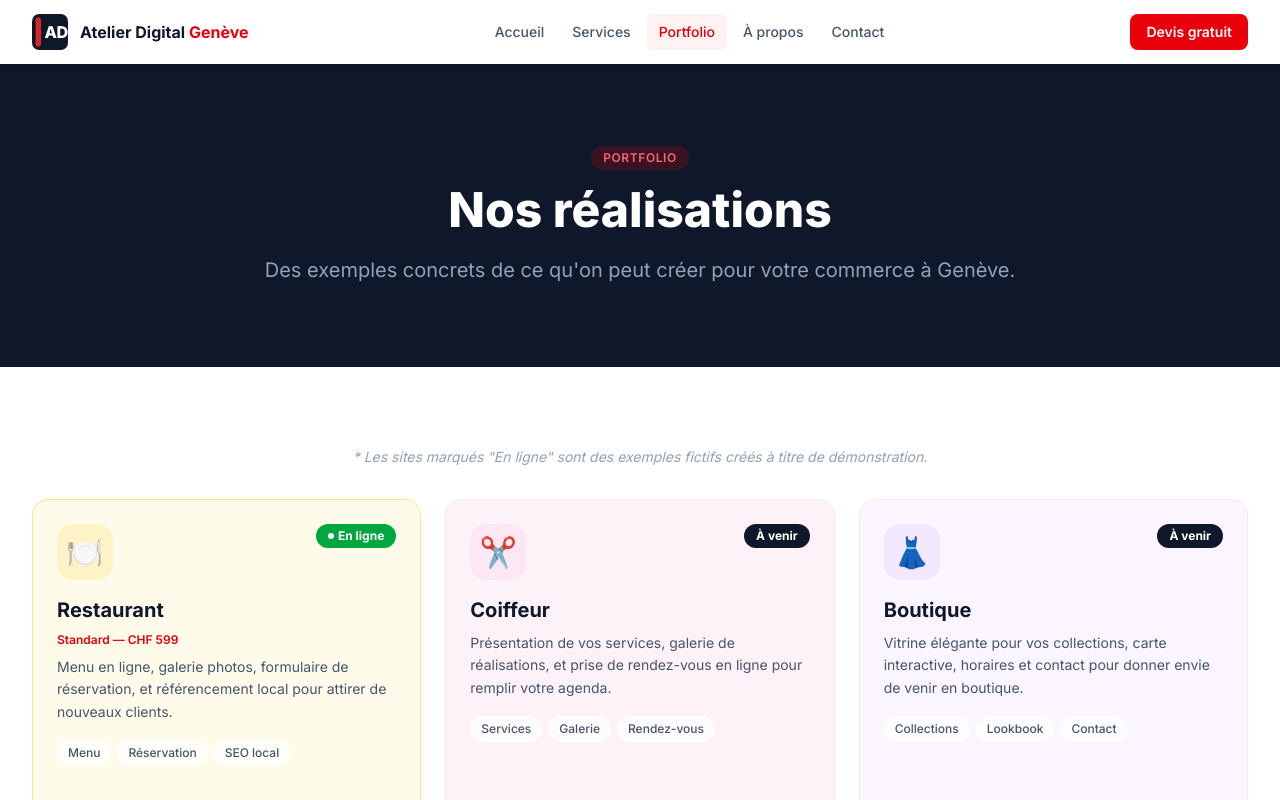
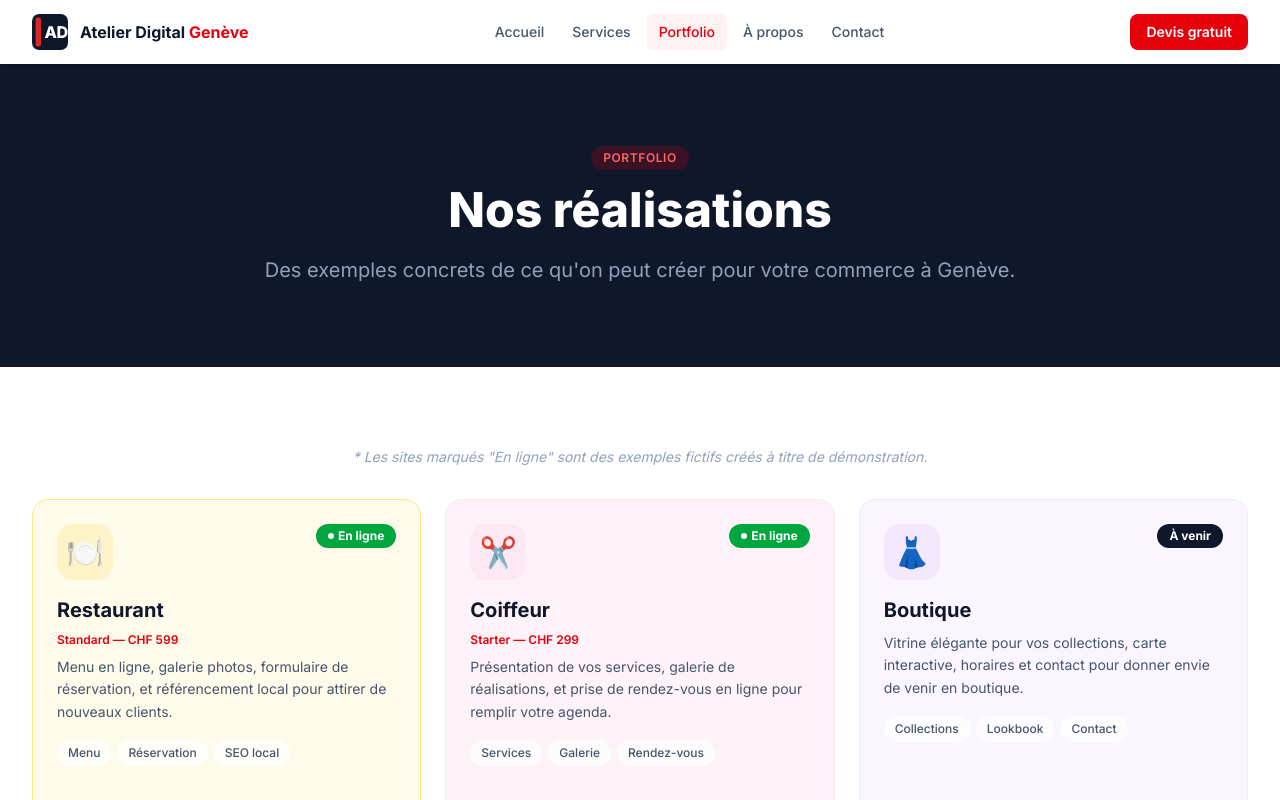
Before and after one commit to jordanrodriguez0204-cyber/atelierdigitalgeneve, a Next.js app: page /portfolio in a window 1280 px wide. Shown: the top 800 px of the page. Built offline with nearby package versions, Linux system fonts and the light colour scheme.

Commit message:
Portfolio: add coiffeur demo link (Studio Nuance, Starter CHF 299)

```diff
--- a/app/portfolio/page.tsx
+++ b/app/portfolio/page.tsx
@@ -32,6 +32,8 @@ const portfolioItems = [
     bg: 'bg-pink-50',
     border: 'border-pink-100',
     iconBg: 'bg-pink-100',
+    demo: 'https://coiffeur.atelierdigitalgeneve.ch',
+    forfait: 'Starter — CHF 299',
   },
   {
     id: 3,
```
Also changed, not shown: 1 other file (tests, documents, lock files or other folders).
